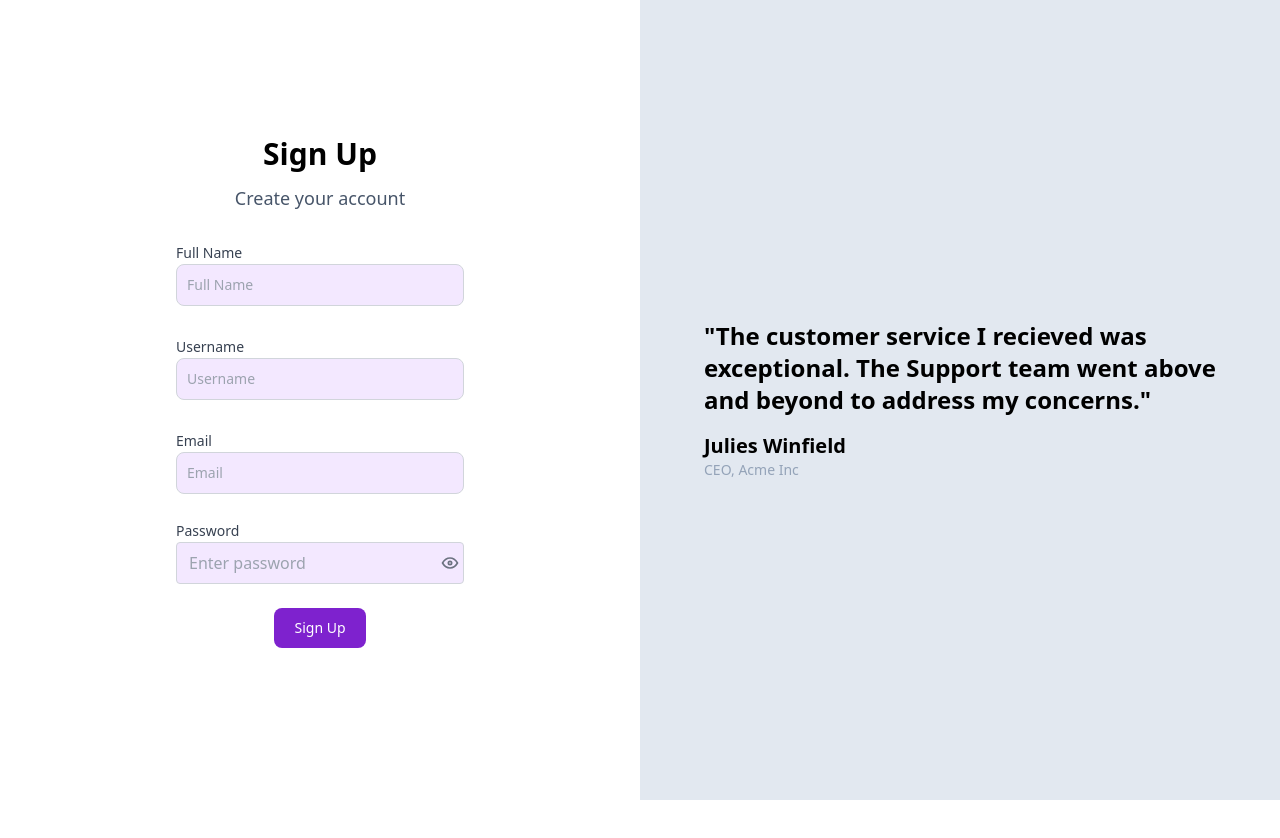
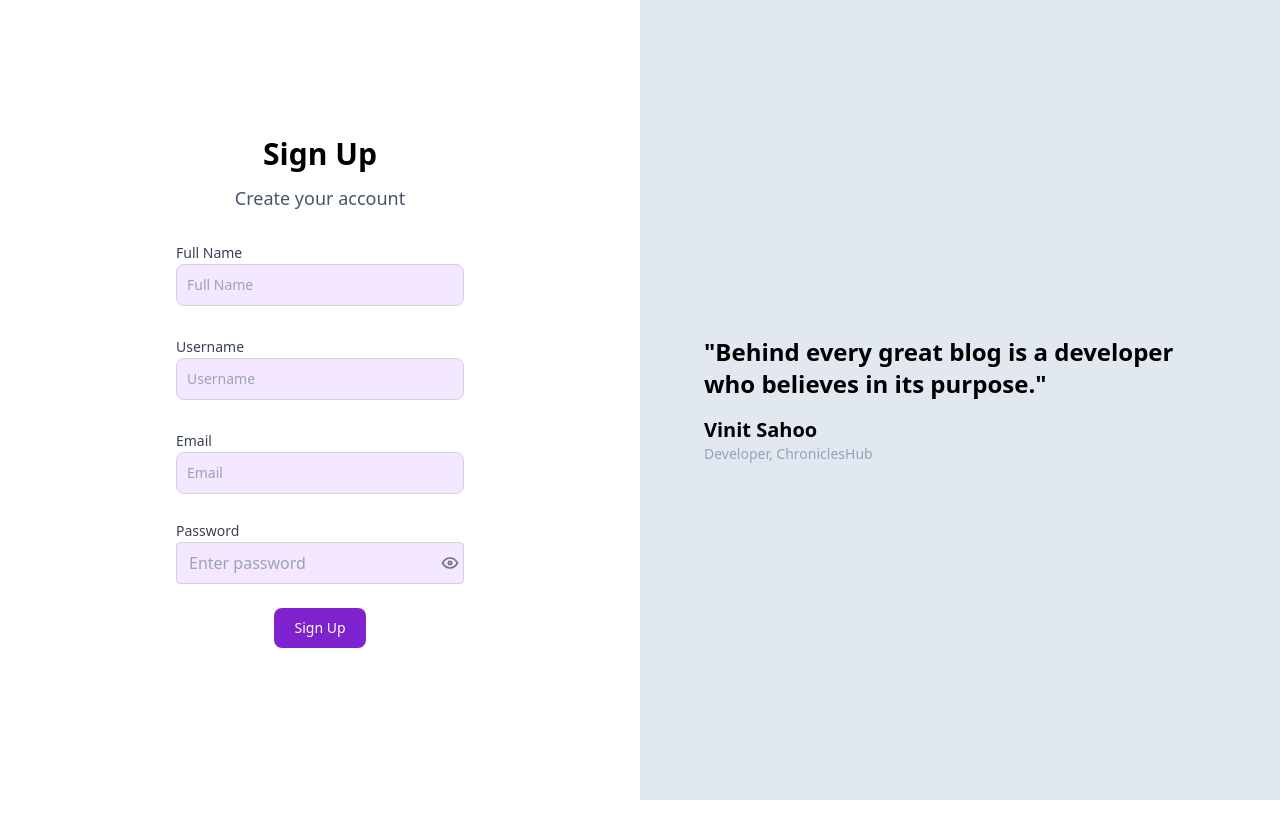
Before and after one commit to vinitsahoo1000/ChroniclesHub, a React (Vite) app in the folder frontend/: page / in a window 1280 px wide. Shown: the top 838 px of the page. Built offline with nearby package versions, Linux system fonts and the light colour scheme.

Commit message:
Quotes Component updated

```diff
--- a/frontend/src/components/Quote.tsx
+++ b/frontend/src/components/Quote.tsx
@@ -5,13 +5,13 @@ export const Quote = ()=>{
         <div className="flex justify-center">
             <div className="max-w-lg">
                 <div className="text-2xl font-bold">
-                    "The customer service I recieved was exceptional. The Support team went above and beyond to address my concerns."
+                    "Behind every great blog is a developer who believes in its purpose."
                 </div>
         <div className="max-w-md text-xl font-semibold mt-4">
-            Julies Winfield
+            Vinit Sahoo
         </div>
         <div className="max-w-md text-sm font-medium text-slate-400">
-            CEO, Acme Inc
+            Developer, ChroniclesHub
         </div>
         </div>
         </div>
```
